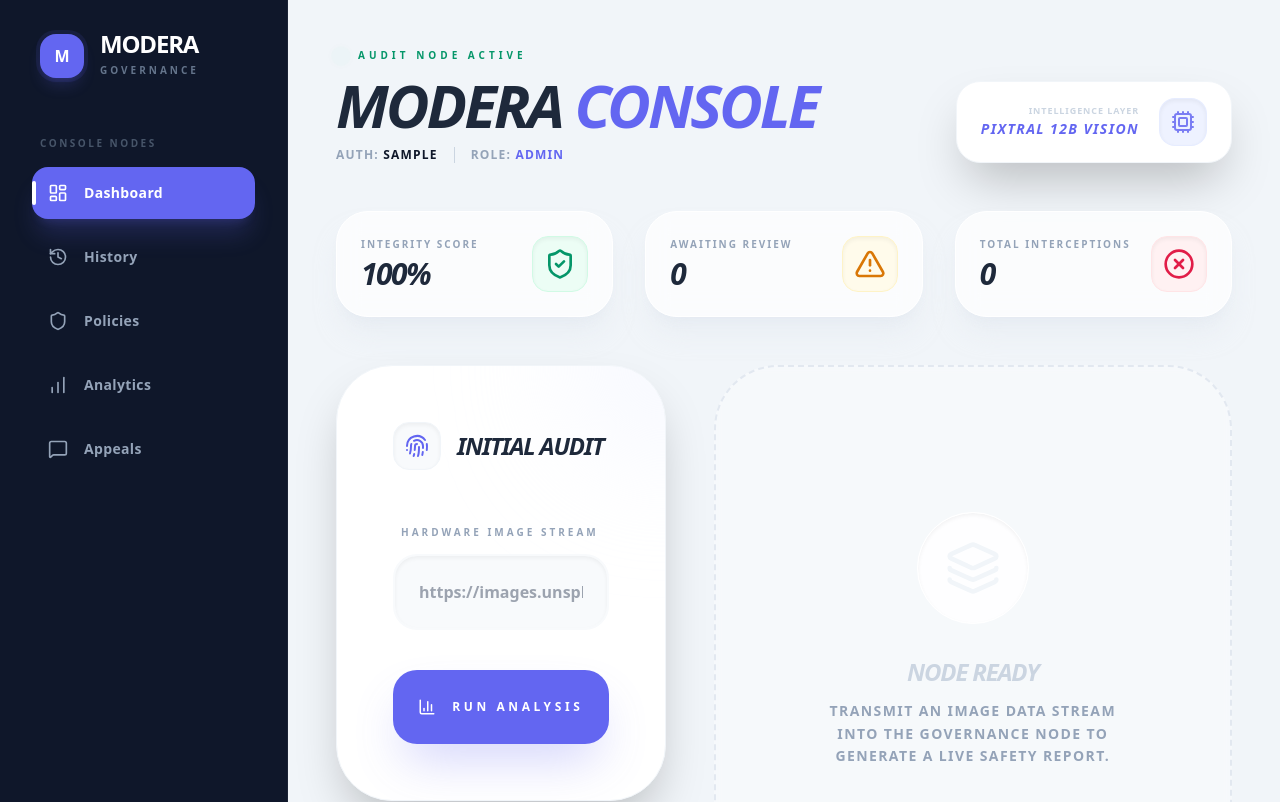
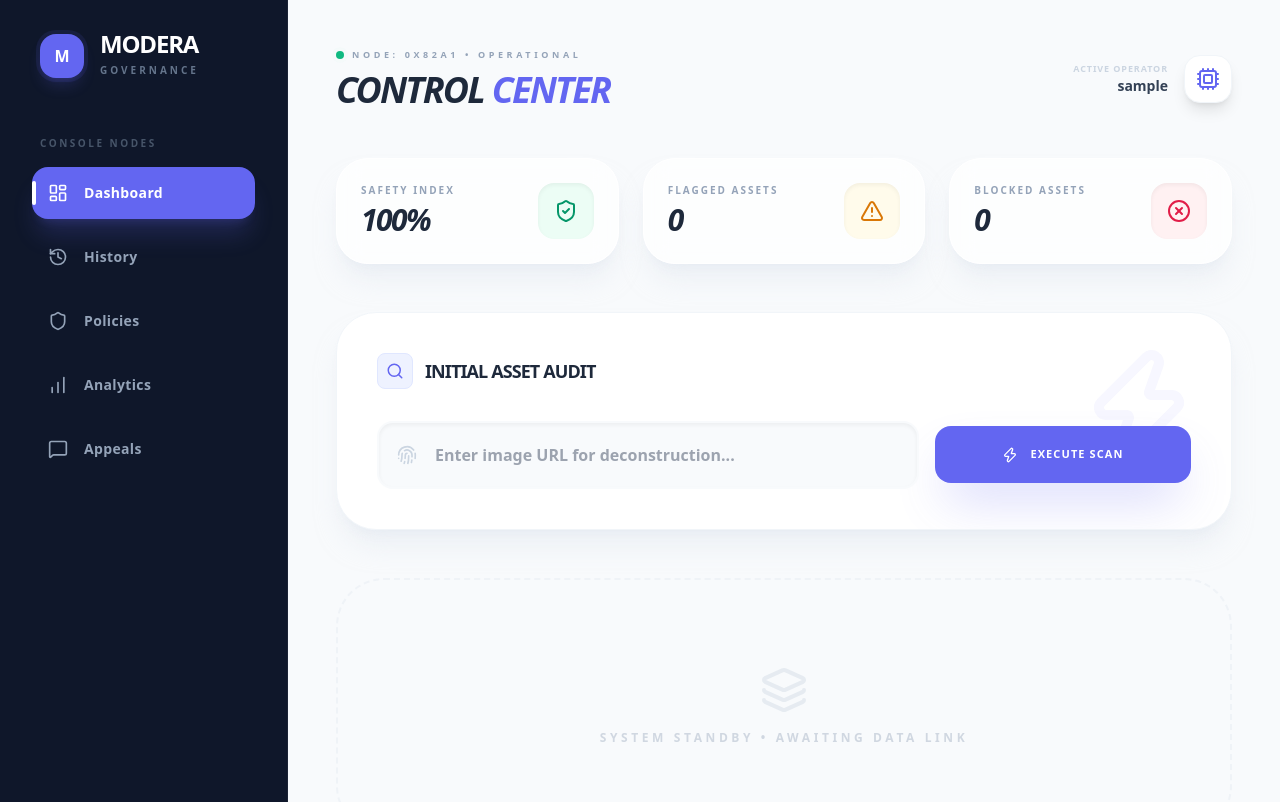
Before and after one commit to alinisar3/Modera, a Next.js app in the folder frontend/: page / in a window 1280 px wide. Shown: the top 802 px of the page. Built offline with nearby package versions, Linux system fonts and the light colour scheme; sample sign-in values are in the browser's storage.

Commit message:
Updated dashboard design

```diff
--- a/frontend/src/pages/index.jsx
+++ b/frontend/src/pages/index.jsx
@@ -6,44 +6,30 @@ import StatCard from '../components/StatCard';
 import Footer from '../components/Footer';
 import {
   Upload, ShieldCheck, AlertTriangle, XCircle, Sparkles, X,
-  Activity, ShieldAlert, Zap, BarChart3, Fingerprint, Layers, Cpu
+  Activity, ShieldAlert, Zap, BarChart3, Fingerprint, Layers, Cpu, Search, ClipboardCheck
 } from 'lucide-react';
 import api from '../utils/api';
 import { motion, AnimatePresence } from 'framer-motion';
 
-/**
- * Modera Dashboard - Gemini/Mistral AI Powered
- * Instruction 4.1 & 4.2 & 4.5 Integration
- * Provides real-time asset analysis and live database intelligence.
- */
 export default function Dashboard() {
   const { user, loading } = useAuth();
   const router = useRouter();
 
-  // Logic States
   const [imageUrl, setImageUrl] = useState('');
   const [result, setResult] = useState(null);
   const [loadingAI, setLoadingAI] = useState(false);
   const [error, setError] = useState(null);
-
-  // Requirement 4.5: Live Analytics Data State
   const [stats, setStats] = useState({ total: 0, blocked: 0, flagged: 0 });
 
-  /**
-   * fetchLiveStats (Instruction 4.5)
-   * Synchronizes UI with the MongoDB global audit metrics.
-   */
   const fetchLiveStats = async () => {
     try {
       const res = await api.get('/analytics');
-      // res.data contains total, blocked, and flagged counts from DB
       setStats(res.data);
     } catch (err) {
-      console.error("Audit Node Stats Sync Error:", err);
+      console.error("Stats Sync Error:", err);
     }
   };
 
-  // On Mount: Guard Route and Initial Data Sync
   useEffect(() => {
     if (!loading && !user) {
       router.push('/auth');
@@ -52,14 +38,9 @@ export default function Dashboard() {
     }
   }, [user, loading, router]);
 
-  /**
-   * Safety Index Calculation
-   * Real-time calculation of clean assets vs total volume.
-   */
   const approvedCount = stats.total - (stats.blocked + stats.flagged);
   const liveSafetyIndex = stats.total > 0 ? Math.round((approvedCount / stats.total) * 100) : 100;
 
-  // Requirement 4.1: Submission Logic
   const handleSubmit = async (e) => {
     e.preventDefault();
     setLoadingAI(true);
@@ -68,11 +49,9 @@ export default function Dashboard() {
     try {
       const res = await api.post('/submit', { imageUrl });
       setResult(res.data);
-
-      // Post-Submit Sync: Ensure header KPIs update immediately
       fetchLiveStats();
     } catch (err) {
-      setError(err.response?.data?.msg || "AI Processing Node Timeout.");
+      setError(err.response?.data?.msg || "AI Engine Timeout.");
     } finally {
       setLoadingAI(false);
     }
@@ -81,17 +60,17 @@ export default function Dashboard() {
   if (loading || !user) return null;
 
   return (
-    <div className="flex bg-[#F1F5F9] min-h-screen w-full overflow-x-hidden font-sans antialiased selection:bg-brand-primary/10">
+    <div className="flex bg-[#F8FAFC] min-h-screen w-full overflow-x-hidden font-sans antialiased">
 
-      {/* --- PROFESSIONAL TAILWIND NOTIFICATION --- */}
+      {/* PROFESSIONAL TOAST NOTIFICATION */}
       <AnimatePresence>
         {error && (
-          <motion.div initial={{ y: -100 }} animate={{ y: 20 }} exit={{ y: -100 }}
-            className="fixed top-0 left-1/2 -translate-x-1/2 z-[200] bg-white border border-rose-100 shadow-2xl p-5 rounded-[2rem] flex items-center gap-4 max-w-md w-[90%]"
+          <motion.div initial={{ y: -100, opacity: 0 }} animate={{ y: 24, opacity: 1 }} exit={{ y: -100, opacity: 0 }}
+            className="fixed top-0 left-1/2 -translate-x-1/2 z-[200] bg-white border border-rose-100 shadow-2xl p-4 rounded-2xl flex items-center gap-4 max-w-md w-[90%]"
           >
-            <div className="bg-rose-50 p-2 rounded-2xl text-rose-500 shadow-inner"><ShieldAlert size={20} /></div>
-            <p className="text-xs font-black text-slate-600 flex-1 uppercase tracking-widest">{error}</p>
-            <button onClick={() => setError(null)} className="p-1 hover:bg-slate-50 rounded-full transition-colors"><X size={18} className="text-slate-300" /></button>
+            <div className="bg-rose-50 p-2 rounded-xl text-rose-500"><ShieldAlert size={18} /></div>
+            <p className="text-[10px] font-black text-slate-600 flex-1 uppercase tracking-widest">{error}</p>
+            <button onClick={() => setError(null)}><X size={16} className="text-slate-300" /></button>
           </motion.div>
         )}
       </AnimatePresence>
@@ -99,168 +78,151 @@ export default function Dashboard() {
       <Sidebar />
 
       <main className="flex-1 flex flex-col min-h-screen">
-        <div className="p-6 md:p-12 flex-grow">
+        <div className="p-6 lg:p-12 flex-grow max-w-7xl mx-auto w-full">
 
-          {/* INDUSTRIAL CONSOLE HEADER */}
-          <header className="mb-12 flex flex-col md:flex-row md:items-end justify-between gap-8">
-            <motion.div initial={{ opacity: 0, x: -20 }} animate={{ opacity: 1, x: 0 }}>
-              <div className="flex items-center gap-3 mb-3">
-                 <div className="w-2.5 h-2.5 rounded-full bg-emerald-500 animate-ping shadow-[0_0_10px_rgba(16,185,129,0.8)]" />
-                 <span className="text-[10px] font-black text-emerald-600 uppercase tracking-[0.4em]">Audit Node Active</span>
+          {/* HEADER SECTION - BALANCED & SLEEK */}
+          <header className="mb-12 flex flex-col md:flex-row md:items-center justify-between gap-6">
+            <div>
+              <div className="flex items-center gap-2 mb-2">
+                 <span className="relative flex h-2 w-2">
+                    <span className="animate-ping absolute inline-flex h-full w-full rounded-full bg-emerald-400 opacity-75"></span>
+                    <span className="relative inline-flex rounded-full h-2 w-2 bg-emerald-500"></span>
+                 </span>
+                 <span className="text-[9px] font-black text-slate-400 uppercase tracking-[0.4em]">Node: 0x82A1 • Operational</span>
               </div>
-              <h1 className="text-6xl font-black text-slate-800 tracking-tighter italic uppercase leading-none">
-                Modera <span className="text-brand-primary">Console</span>
+              <h1 className="text-4xl font-black text-slate-800 tracking-tighter uppercase italic">
+                Control <span className="text-brand-primary">Center</span>
               </h1>
-              <div className="flex items-center gap-4 mt-3">
-                 <p className="text-slate-400 font-bold text-xs uppercase tracking-widest leading-none">Auth: <span className="text-slate-900 font-black">{user.username}</span></p>
-                 <div className="h-4 w-px bg-slate-300" />
-                 <p className="text-slate-400 font-bold text-xs uppercase tracking-widest leading-none">Role: <span className="text-brand-primary">{user.role}</span></p>
             </div>
-            </motion.div>
 
-            <div className="bg-white px-6 py-4 rounded-[1.5rem] border border-slate-100 shadow-2xl flex items-center gap-5">
-               <div className="text-right">
-                  <p className="text-[9px] font-black text-slate-300 uppercase tracking-widest leading-none mb-1">Intelligence Layer</p>
-                  <p className="text-sm font-black text-brand-primary uppercase tracking-widest italic">Pixtral 12B Vision</p>
+            <div className="flex items-center gap-4">
+                <div className="text-right hidden md:block">
+                    <p className="text-[9px] font-black text-slate-300 uppercase tracking-widest">Active Operator</p>
+                    <p className="text-sm font-black text-slate-700">{user.username}</p>
                 </div>
-               <div className="w-12 h-12 bg-indigo-50 rounded-2xl flex items-center justify-center text-brand-primary shadow-inner border border-indigo-100/50">
-                  <Cpu size={24} className="animate-pulse" />
+                <div className="w-12 h-12 bg-white rounded-2xl border border-slate-100 shadow-lg flex items-center justify-center text-brand-primary">
+                    <Cpu size={24} />
                 </div>
             </div>
           </header>
 
-          {/* KPI GRID (Instruction 4.5 - Point 2 Implementation) */}
-          <div className="grid grid-cols-1 md:grid-cols-3 gap-8 mb-12">
-            <StatCard
-                title="Integrity Score"
-                value={`${liveSafetyIndex}%`}
-                icon={<ShieldCheck size={32}/>}
-                colorClass="bg-emerald-50 text-emerald-600 border border-emerald-100"
-                delay={0.1}
-            />
-            <StatCard
-                title="Awaiting Review"
-                value={stats.flagged}
-                icon={<AlertTriangle size={32}/>}
-                colorClass="bg-amber-50 text-amber-600 border border-amber-100"
-                delay={0.2}
-            />
-            <StatCard
-                title="Total Interceptions"
-                value={stats.blocked}
-                icon={<XCircle size={32}/>}
-                colorClass="bg-rose-50 text-rose-600 border border-rose-100"
-                delay={0.3}
-            />
+          {/* KPI GRID - STABLE SIZES */}
+          <div className="grid grid-cols-1 md:grid-cols-3 gap-6 mb-12">
+            <StatCard title="Safety Index" value={`${liveSafetyIndex}%`} icon={<ShieldCheck size={24}/>} colorClass="bg-emerald-50 text-emerald-600" />
+            <StatCard title="Flagged Assets" value={stats.flagged} icon={<AlertTriangle size={24}/>} colorClass="bg-amber-50 text-amber-600" />
+            <StatCard title="Blocked Assets" value={stats.blocked} icon={<XCircle size={24}/>} colorClass="bg-rose-50 text-rose-600" />
           </div>
 
-          <div className="grid grid-cols-1 lg:grid-cols-5 gap-12 items-start">
-
-            {/* 4.1 SUBMISSION WORKSPACE */}
-            <section className="lg:col-span-2 bg-white p-10 md:p-14 rounded-[3.5rem] border border-slate-100 shadow-2xl relative overflow-hidden group">
-              {/* Glass background decorative glow */}
-              <div className="absolute top-0 right-0 w-48 h-48 bg-indigo-50/50 rounded-full -mr-24 -mt-24 blur-3xl group-hover:bg-indigo-100 transition-colors" />
-
-              <div className="relative z-10 text-left">
-                <div className="flex items-center gap-4 mb-12">
-                   <div className="w-12 h-12 rounded-2xl bg-slate-50 flex items-center justify-center text-brand-primary border border-slate-100 shadow-inner">
-                      <Fingerprint size={24} />
-                   </div>
-                   <h2 className="text-2xl font-black text-slate-800 uppercase italic tracking-tighter">Initial Audit</h2>
+          {/* MAIN ACTION SECTION - FULL ROW INPUT */}
+          <motion.section
+            initial={{ opacity: 0, y: 20 }} animate={{ opacity: 1, y: 0 }}
+            className="bg-white p-6 lg:p-10 rounded-[2.5rem] border border-slate-100 shadow-xl shadow-slate-200/50 mb-12 relative overflow-hidden"
+          >
+            <div className="absolute top-0 right-0 p-8 opacity-5 text-brand-primary pointer-events-none">
+                <Zap size={120} />
             </div>
 
-                <form onSubmit={handleSubmit} className="space-y-10">
-                  <div className="space-y-3">
-                    <label className="text-[10px] font-black text-slate-400 uppercase tracking-[0.3em] ml-2">Hardware Image Stream</label>
+            <div className="relative z-10">
+                <div className="flex items-center gap-3 mb-8">
+                   <div className="p-2 bg-indigo-50 text-brand-primary rounded-lg border border-indigo-100"><Search size={18} /></div>
+                   <h2 className="text-lg font-black text-slate-800 uppercase tracking-tighter">Initial Asset Audit</h2>
+                </div>
+
+                <form onSubmit={handleSubmit} className="flex flex-col lg:flex-row gap-4 items-center">
+                    <div className="flex-1 w-full relative group">
+                        <div className="absolute left-5 top-1/2 -translate-y-1/2 text-slate-300 group-focus-within:text-brand-primary transition-colors">
+                            <Fingerprint size={20} />
+                        </div>
                         <input
                             type="text" value={imageUrl} onChange={(e) => setImageUrl(e.target.value)}
-                        placeholder="https://images.unsplash.com/..."
-                        className="w-full p-6 rounded-[1.5rem] border-2 border-slate-50 bg-slate-50 focus:bg-white focus:border-brand-primary focus:ring-[12px] focus:ring-brand-primary/5 outline-none transition-all font-bold text-slate-800 shadow-inner"
+                            placeholder="Enter image URL for deconstruction..."
+                            className="w-full pl-14 pr-6 py-5 rounded-2xl bg-slate-50 border-2 border-transparent focus:border-brand-primary focus:bg-white outline-none transition-all font-bold text-slate-700 shadow-inner"
                             required
                         />
                     </div>
                     <button
                         disabled={loadingAI}
-                    className="w-full bg-brand-primary text-white py-7 rounded-[1.5rem] font-black uppercase tracking-[0.3em] text-xs shadow-2xl shadow-brand-primary/30 transition-all hover:bg-brand-accent hover:-translate-y-1 active:scale-95 disabled:opacity-50 flex items-center justify-center gap-4"
+                        className="w-full lg:w-64 bg-brand-primary text-white py-5 rounded-2xl font-black uppercase tracking-widest text-[11px] shadow-2xl shadow-brand-primary/30 hover:-translate-y-1 active:scale-95 disabled:opacity-50 transition-all flex items-center justify-center gap-3"
                     >
-                    {loadingAI ? (
-                        <>
-                           <Activity className="animate-spin" size={18} />
-                           <span>Deconstructing Assets...</span>
-                        </>
-                    ) : (
-                        <>
-                           <BarChart3 size={18} />
-                           <span>Run Analysis</span>
-                        </>
-                    )}
+                        {loadingAI ? <Activity className="animate-spin" size={16} /> : <Zap size={16} />}
+                        {loadingAI ? "Auditing..." : "Execute Scan"}
                     </button>
                 </form>
             </div>
-            </section>
+          </motion.section>
 
-            {/* 4.2 LIVE AUDIT REPORT ENGINE (Confidence Scores) */}
-            <div className="lg:col-span-3 min-h-[500px]">
+          {/* AUDIT RESULTS - CENTERED & BALANCED */}
           <AnimatePresence mode="wait">
             {result ? (
               <motion.div
-                    key="report" initial={{ opacity: 0, x: 30 }} animate={{ opacity: 1, x: 0 }} exit={{ opacity: 0, scale: 0.98 }}
-                    className="bg-white p-10 md:p-12 rounded-[4rem] border border-slate-100 shadow-2xl h-full flex flex-col text-left"
+                key="result" initial={{ opacity: 0, scale: 0.98 }} animate={{ opacity: 1, scale: 1 }} exit={{ opacity: 0 }}
+                className="bg-white rounded-[3rem] border border-slate-100 shadow-2xl overflow-hidden mb-12"
               >
-                    <div className="flex justify-between items-start mb-12">
+                <div className="p-8 lg:p-12 border-b border-slate-50 flex flex-col md:flex-row justify-between items-center gap-6 bg-slate-50/30">
+                    <div className="flex items-center gap-6">
+                        <div className="w-24 h-24 rounded-3xl overflow-hidden shadow-2xl border-4 border-white rotate-3">
+                            <img src={result.imageUrl} className="w-full h-full object-cover" alt="Audit" />
+                        </div>
                         <div>
-                          <p className="text-[10px] font-black text-slate-400 uppercase tracking-[0.3em]">Global Audit Resolution</p>
-                          <h3 className={`text-6xl font-black uppercase italic tracking-tighter mt-2 ${result.outcome === 'Approved' ? 'text-emerald-500' : 'text-rose-500'}`}>
+                            <p className="text-[10px] font-black text-slate-400 uppercase tracking-[0.3em] mb-1">Global Verdict</p>
+                            <h3 className={`text-5xl font-black italic uppercase tracking-tighter ${result.outcome === 'Approved' ? 'text-emerald-500' : 'text-rose-500'}`}>
                                 {result.outcome}
                             </h3>
                         </div>
-                       <div className="px-5 py-2 bg-slate-50 rounded-2xl border border-slate-100 text-[10px] font-black text-slate-400 uppercase tracking-widest shadow-inner">
-                          NODE-ID: {result._id.slice(-6)}
+                    </div>
+                    <div className="bg-white px-6 py-4 rounded-2xl border border-slate-100 shadow-sm text-center min-w-[140px]">
+                        <p className="text-[9px] font-black text-slate-300 uppercase tracking-widest leading-none mb-1">Registry ID</p>
+                        <p className="text-sm font-black text-slate-700 tracking-widest">#{result._id.slice(-6).toUpperCase()}</p>
                     </div>
                 </div>
 
-                    {/* Requirement 4.2: Structured Per-Category Breakdown */}
-                    <div className="space-y-8 flex-1">
-                       <p className="text-[11px] font-black text-brand-primary uppercase tracking-[0.4em] mb-6 flex items-center gap-2">
-                          <BarChart3 size={14} /> Intelligence Profile
+                <div className="p-8 lg:p-12">
+                    <p className="text-[10px] font-black text-brand-primary uppercase tracking-[0.4em] mb-8 flex items-center gap-2">
+                        <ClipboardCheck size={14} /> Category Confidence Matrix
                     </p>
+
+                   <div className="grid grid-cols-1 md:grid-cols-2 lg:grid-cols-3 gap-6">
                     {result.results.map((res, i) => (
+                      <div key={i} className="p-6 bg-slate-50/50 border border-slate-100 rounded-3xl group hover:bg-white hover:shadow-xl transition-all duration-300">
+                        <div className="flex justify-between items-center mb-4">
+                          {/* Category Header: Balanced to 11px */}
+                          <span className="text-[11px] font-black text-slate-500 uppercase tracking-[0.15em] leading-none">
+                            {res.category}
+                          </span>
+                          {/* Percentage: Balanced to 12px (text-xs) */}
+                          <span className={`text-xs font-black ${res.confidence > 50 ? 'text-rose-500' : 'text-emerald-500'}`}>
+                            {res.confidence}%
+                          </span>
+                        </div>
+
+                        {/* Thicker Progress Bar for better visibility */}
+                        <div className="w-full h-2 bg-slate-200 rounded-full overflow-hidden shadow-inner mb-5">
                           <motion.div
-                            key={i} initial={{ opacity:0, y:10 }} animate={{ opacity:1, y:0 }} transition={{ delay: i * 0.1 }}
-                            className="space-y-3 p-5 bg-slate-50/50 rounded-[1.5rem] border border-slate-100 group transition-all hover:bg-white hover:shadow-xl hover:border-brand-primary/10"
-                         >
-                            <div className="flex justify-between items-center text-[11px] font-black uppercase tracking-widest">
-                               <span className="text-slate-600">{res.category}</span>
-                               <span className={res.confidence > 50 ? 'text-rose-500' : 'text-emerald-500'}>{res.confidence}% Certainty</span>
-                            </div>
-                            <div className="w-full h-2 bg-slate-200 rounded-full overflow-hidden shadow-inner relative">
-                               <motion.div
-                                  initial={{ width: 0 }} animate={{ width: `${res.confidence}%` }} transition={{ duration: 1.2, ease: "easeOut" }}
-                                  className={`h-full rounded-full ${res.confidence > 50 ? 'bg-rose-500 shadow-[0_0_12px_rgba(244,63,94,0.6)]' : 'bg-emerald-500 shadow-[0_0_12px_rgba(16,185,129,0.6)]'}`}
+                          initial={{ width: 0 }}
+                          animate={{ width: `${res.confidence}%` }}
+                          transition={{ duration: 1, ease: "easeOut" }}
+                          className={`h-full ${res.confidence > 50 ? 'bg-rose-500 shadow-[0_0_10px_rgba(244,63,94,0.3)]' : 'bg-emerald-500 shadow-[0_0_10px_rgba(16,185,129,0.3)]'}`}
                           />
                         </div>
-                            <p className="text-[10px] text-slate-400 font-bold italic leading-relaxed opacity-0 group-hover:opacity-100 transition-opacity duration-300">
-                               Detection Note: {res.reasoning}
+
+                        {/* Note Text: Balanced to 12px (text-xs) for readability */}
+                        <p className="text-xs text-slate-400 font-bold italic leading-relaxed opacity-75 group-hover:opacity-100 transition-opacity">
+                          Note: {res.reasoning}
                         </p>
-                         </motion.div>
+                      </div>
                     ))}
+                  </div>
+
                 </div>
               </motion.div>
             ) : (
-                  /* EMPTY STATE VISUAL (Cool Dashboard Placeholder) */
-                  <div className="h-full min-h-[550px] border-2 border-dashed border-slate-200 rounded-[4rem] flex flex-col items-center justify-center text-center p-16 bg-white/40 backdrop-blur-sm">
-                     <div className="w-28 h-28 bg-white/80 rounded-full flex items-center justify-center text-slate-100 shadow-inner mb-8 border border-white">
-                        <Layers size={56} />
-                     </div>
-                     <h3 className="text-2xl font-black text-slate-300 uppercase italic tracking-tighter">Node Ready</h3>
-                     <p className="text-slate-400 text-sm font-bold uppercase tracking-widest mt-3 max-w-[320px] leading-relaxed">
-                        Transmit an image data stream into the governance node to generate a live safety report.
-                     </p>
+                <div className="h-64 border-2 border-dashed border-slate-200 rounded-[3rem] flex flex-col items-center justify-center text-center opacity-40">
+                    <Layers size={48} className="text-slate-300 mb-4" />
+                    <p className="text-xs font-black text-slate-400 uppercase tracking-[0.3em]">System Standby • Awaiting Data Link</p>
                 </div>
             )}
           </AnimatePresence>
-            </div>
-          </div>
+
         </div>
         <Footer />
       </main>
```
Lines whose indentation alone changed are shown as unchanged.
